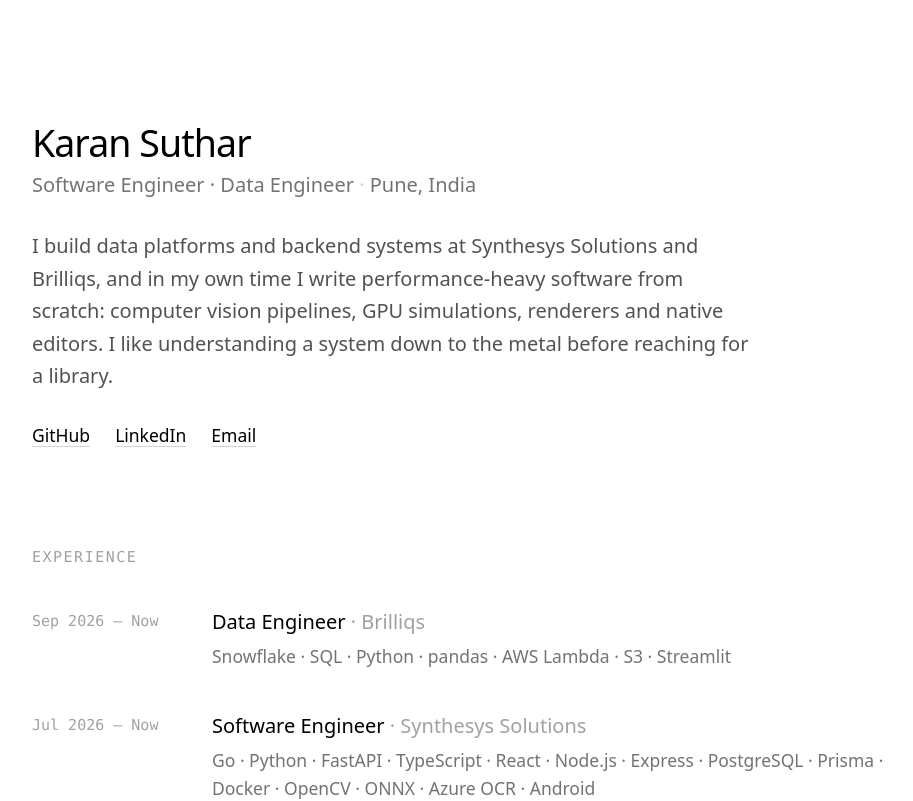
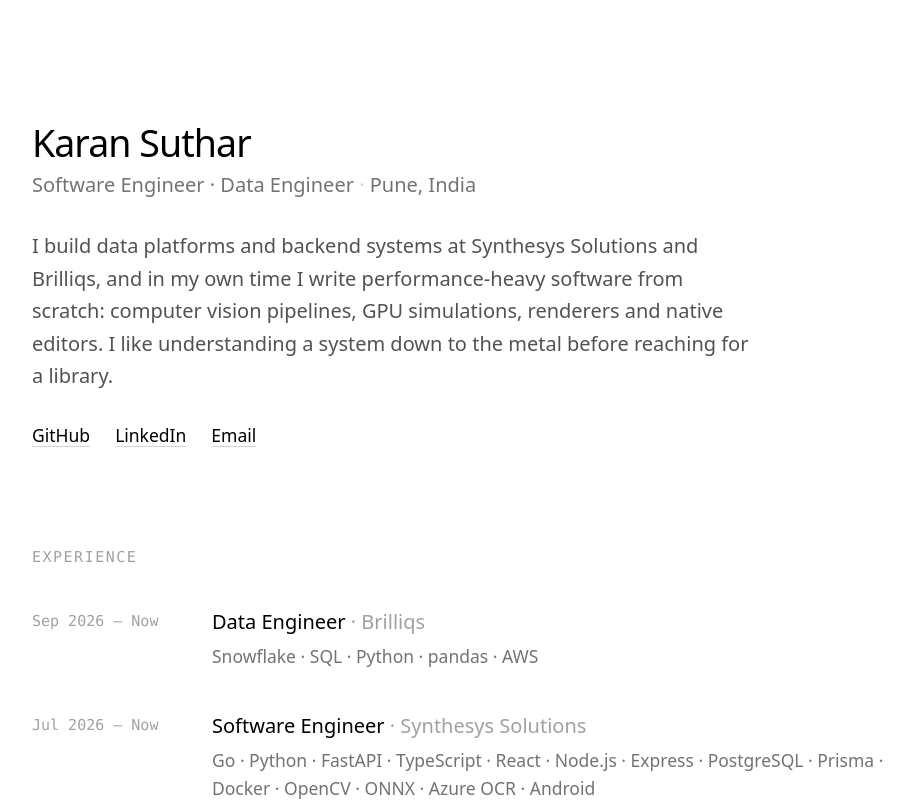
Before and after one commit to karan-suthar03/my-portfolio, a React (Vite) app: page / in a window 1280 px wide. Shown: the top 801 px of the page, without its empty margins (158-1071 px from the left). Built offline with nearby package versions, Linux system fonts and the light colour scheme.

Commit message:
Brilliqs stack: AWS

```diff
--- a/src/data.js
+++ b/src/data.js
@@ -26,7 +26,7 @@
     when: "Sep 2026 – Now",
     title: "Data Engineer",
     org: "Brilliqs",
-    stack: "Snowflake · SQL · Python · pandas · AWS Lambda · S3 · Streamlit",
+    stack: "Snowflake · SQL · Python · pandas · AWS",
   },
   {
     when: "Jul 2026 – Now",
```
